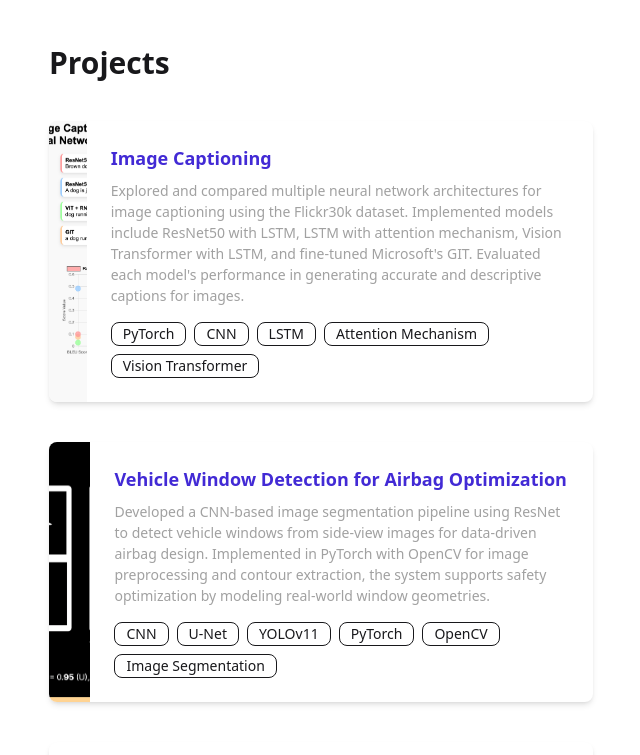
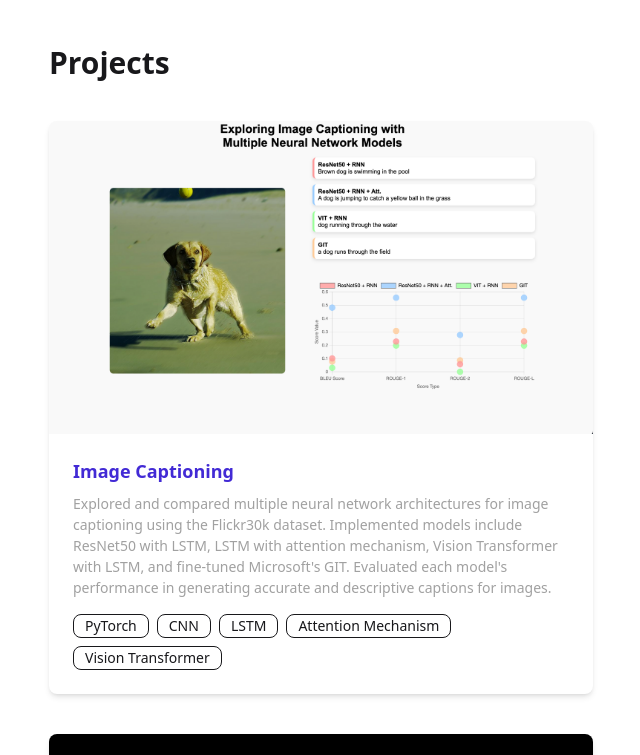
Before and after one commit to Tiazzo/tiazzo.github.io, a React (Vite) app: page / in a window 1280 px wide. Shown: the part 1980-2735 px from the top of the page, without its empty margins (639-1279 px from the left). Built offline with nearby package versions, Linux system fonts and the light colour scheme; a web font is replaced by a local one.

Commit message:
fix: image shape of projects

```diff
--- a/src/components/Projects.jsx
+++ b/src/components/Projects.jsx
@@ -12,7 +12,7 @@ const projects = [{
     link: "https://github.com/Tiazzo/Safety-System-Design",
     image: "images/projects/airbag_system_design.png",
 }, {
-    title: "Autonomous Vehicle",
+    title: "Lane-Change Decision-Making for Autonomous Vehicles\n",
     description: "Designed and evaluated rule-based and ML for autonomous lane-change decisions using SUMO simulations. Compared models on safety, efficiency, and comfort in dynamic traffic scenarios as part of a project at Chalmers.",
     tech: ["Python", "SUMO", "TraCI", "Machine Learning", "SVM", "Rule-Based Models"],
     link: "https://github.com/Tiazzo/autonomous-vehicles",
@@ -33,14 +33,15 @@ export default function Projects() {
             <div className="space-y-10">
                 {projects.map((project, index) => (<div
                     key={index}
-                    className="card lg:card-side bg-base-100 shadow-md"
+                    className="card bg-base-100 shadow-md"
                 >
-                    {/* Immagine */}
-                    <figure className="w-full lg:w-48">
-                        <img src={project.image} alt={project.title} className="object-cover w-full h-full"/>
+                    {/* Imagine */}
+                    <figure>
+                        <img src={project.image} alt={project.title} className="w-full h-auto object-cover rounded-t" />
                     </figure>
 
-                    {/* Contenuto */}
+
+                    {/* Content*/}
                     <div className="card-body">
                         <h3 className="card-title">
                             {project.link ? (<a
```
Lines whose indentation alone changed are shown as unchanged.
